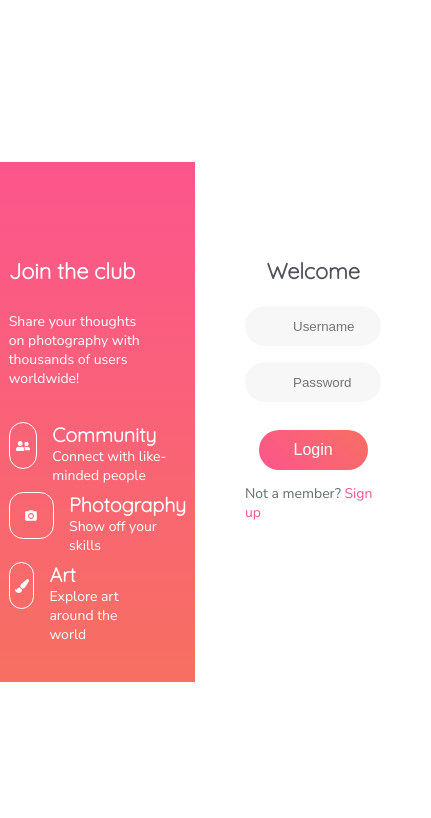
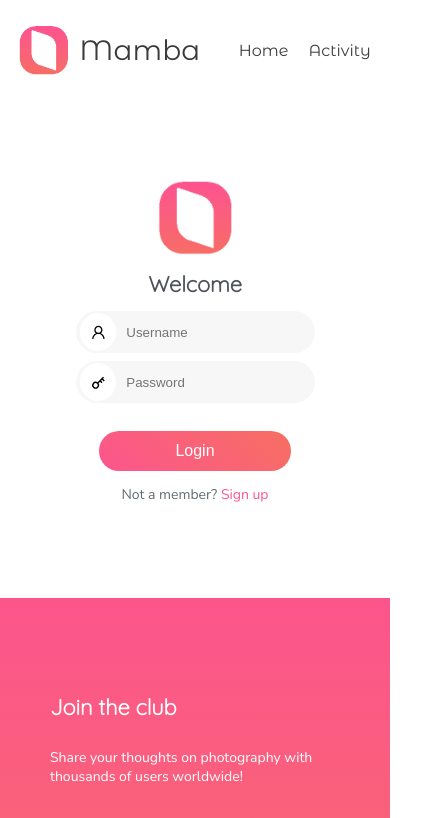
Before and after one commit to MarioDiCaprio/mamba, a Next.js app: page / in a window 390 px wide. Shown: the top 818 px of the page, 431 px wide, since content can reach past the window. Built offline with nearby package versions, Linux system fonts and the light colour scheme.

Commit message:
Updated page content + responsiveness

```diff
--- a/pages/index.tsx
+++ b/pages/index.tsx
@@ -11,11 +11,23 @@ import {useLoginMutation} from "../redux/api/mambaApi";
 import {useRouter} from "next/router";
 import LoadingScreen from "../components/LoadingScreen/LoadingScreen";
 import Head from "next/head";
+import {AiOutlineUser as UserIcon} from "react-icons/ai";
+import {RiKey2Line as KeyIcon} from "react-icons/ri";
 
 
 export const Navbar: React.FC = () => {
     return (
         <div className={styles.navbar}>
+
+            <div className={styles.navbarLogo}>
+                <img  src="/logo/logo-icon.png" alt="" />
+                <span>Mamba</span>
+            </div>
+
+            <div className={styles.navbarLinks}>
+                <Link href="/">Home</Link>
+                <Link href="/activity">Activity</Link>
+            </div>
 
         </div>
     );
@@ -120,35 +132,46 @@ const Index: NextPage = () => {
                     </div>
 
                     <div className={styles.rightPanel}>
+                        <img src="/logo/logo-icon.png" alt="" />
                         <h1>Welcome</h1>
                         <form onSubmit={formik.handleSubmit}>
 
+                            <div className={styles.inputWrapper}>
+                                <div className={styles.inputIcon}>
+                                    <UserIcon />
+                                </div>
                                 <input
-                                className={styles.input}
                                     autoComplete="new-password"
                                     placeholder="Username"
+                                    className={styles.input}
                                     id="username"
                                     name="username"
                                     value={formik.values.username}
                                     onChange={formik.handleChange}
                                     data-test="username"
                                 />
+                            </div>
 
                             <span className={styles.inputError}>
                                 { formik.touched.username && formik.errors.username }
                             </span>
 
+                            <div className={styles.inputWrapper}>
+                                <div className={styles.inputIcon}>
+                                    <KeyIcon />
+                                </div>
                                 <input
-                                className={styles.input}
                                     autoComplete="new-password"
                                     type="password"
                                     placeholder="Password"
+                                    className={styles.input}
                                     id="password"
                                     name="password"
                                     value={formik.values.password}
                                     onChange={formik.handleChange}
                                     data-test="password"
                                 />
+                            </div>
 
                             <span className={styles.inputError}>
                                 { formik.touched.password && formik.errors.password }
--- a/styles/Index.module.sass
+++ b/styles/Index.module.sass
@@ -1,10 +1,37 @@
 @import "colors"
+@import "dimensions"
 
 
 .context
     height: 100vh
+    margin: 0
     display: flex
     flex-direction: column
+    @media (max-width: $small)
+        height: unset
+
+.navbar
+    width: 100vw
+    height: 100px
+    display: flex
+    justify-content: space-around
+    align-items: center
+    .navbarLogo
+        display: flex
+        align-items: center
+        gap: 10px
+    .navbarLogo > img
+        width: 50px
+        height: 50px
+    .navbarLogo > span
+        font-family: "Montserrat Alternates", sans-serif
+        font-size: 1.75rem
+        color: #3a3a3a
+    .navbarLinks
+        color: #3d3d3d
+        font-family: "Montserrat Alternates", sans-serif
+        display: flex
+        gap: 20px
 
 .main
     width: 100%
@@ -12,12 +39,20 @@
     display: flex
     justify-content: center
     align-items: center
+    @media (max-width: $small)
+        align-items: flex-start
+        height: fit-content
 
 .panelContainer
     width: 750px
     height: 520px
     display: flex
     justify-content: space-around
+    @media (max-width: $small)
+        width: 100%
+        height: fit-content
+        flex-direction: column-reverse
+        justify-content: flex-start
 
 .leftPanel, .rightPanel
     width: 50%
@@ -29,6 +64,8 @@
     h1
         font-size: 1.36rem
         font-family: "Quicksand", sans-serif
+    @media (max-width: $small)
+        width: 100%
 
 .leftPanel
     align-items: flex-start
@@ -64,6 +101,8 @@
 .rightPanel
     align-items: center
     background: #ffffff
+    img
+        width: 75px
     h1
         color: #4f515b
     form
@@ -72,15 +111,35 @@
         align-items: center
     .input
         width: 100%
-        height: 40px
+        height: 42px
         margin: 8px
-        padding: 8px 16px 8px 48px
         line-height: 25px
         border-radius: 50px
         border: none
         background: #f7f7f7
         color: #626c72
         outline: none
+    .inputWrapper
+        border-radius: 50px
+        border: none
+        height: 42px
+        width: 100%
+        padding-left: 4px
+        margin-bottom: 8px
+        display: flex
+        align-items: center
+        justify-content: left
+        font-size: larger
+        background: #f7f7f7
+    .inputIcon
+        width: 38px
+        height: 38px
+        background: white
+        border-radius: 50%
+        padding: 10px
+        display: flex
+        justify-content: center
+        align-items: center
     .inputError
         color: $vibrant-light
         font-size: small
--- a/styles/Signup.module.sass
+++ b/styles/Signup.module.sass
@@ -1,21 +1,26 @@
 @import "colors"
+@import "dimensions"
 @import "rainbow"
 
 
 .context
     width: 100vw
-    height: 100vh
+    height: fit-content
     display: flex
     flex-direction: column
     align-items: center
 
 .container
+    width: 100%
     max-width: 450px
-    height: 95%
-    padding: 140px 0 140px 0
+    height: 100%
+    padding-top: 50px
     display: flex
-    flex-direction: column
+    justify-content: center
     align-items: center
+    @media (max-width: $small)
+        align-items: flex-start
+        height: fit-content
 
 .formAndHeader
     width: 100%
@@ -25,8 +30,9 @@
 
 .header
     margin-bottom: 10px
-    line-height: 1.5
-    font-family: "Comfortaa", sans-serif
+    font-size: 1.36rem
+    font-family: "Quicksand", sans-serif
+    color: #41434b
 
 .description
     text-align: center
@@ -83,7 +89,7 @@
 .loginLinkWrapper
     font-size: small
     color: $grey
-    margin-top: 100px
+    margin: 50px 0 50px 0
 
 .loginLink
     color: $vibrant
```
Also changed, not shown: pages/signup.tsx (+6 -2 lines). Lines whose indentation alone changed are shown as unchanged.
